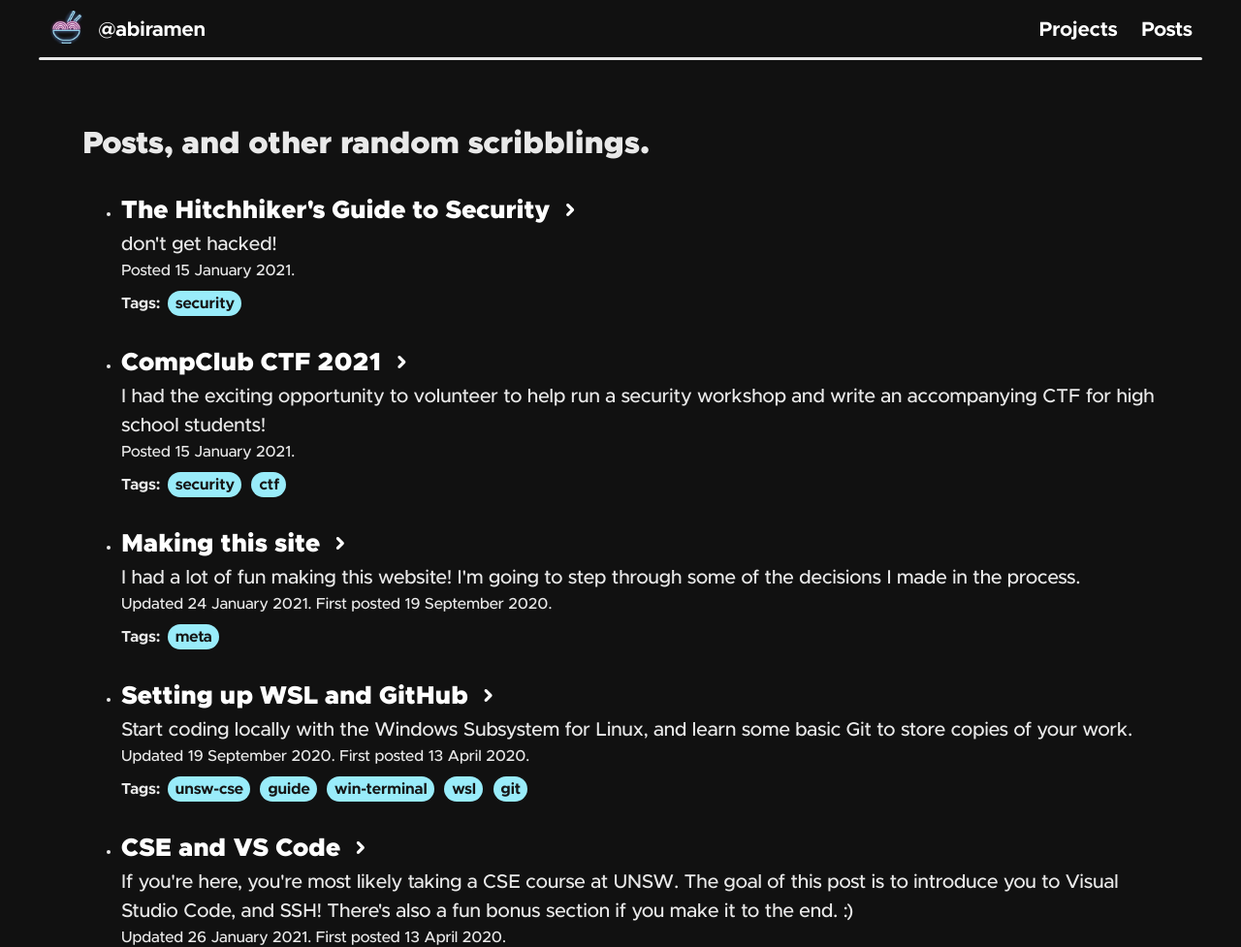
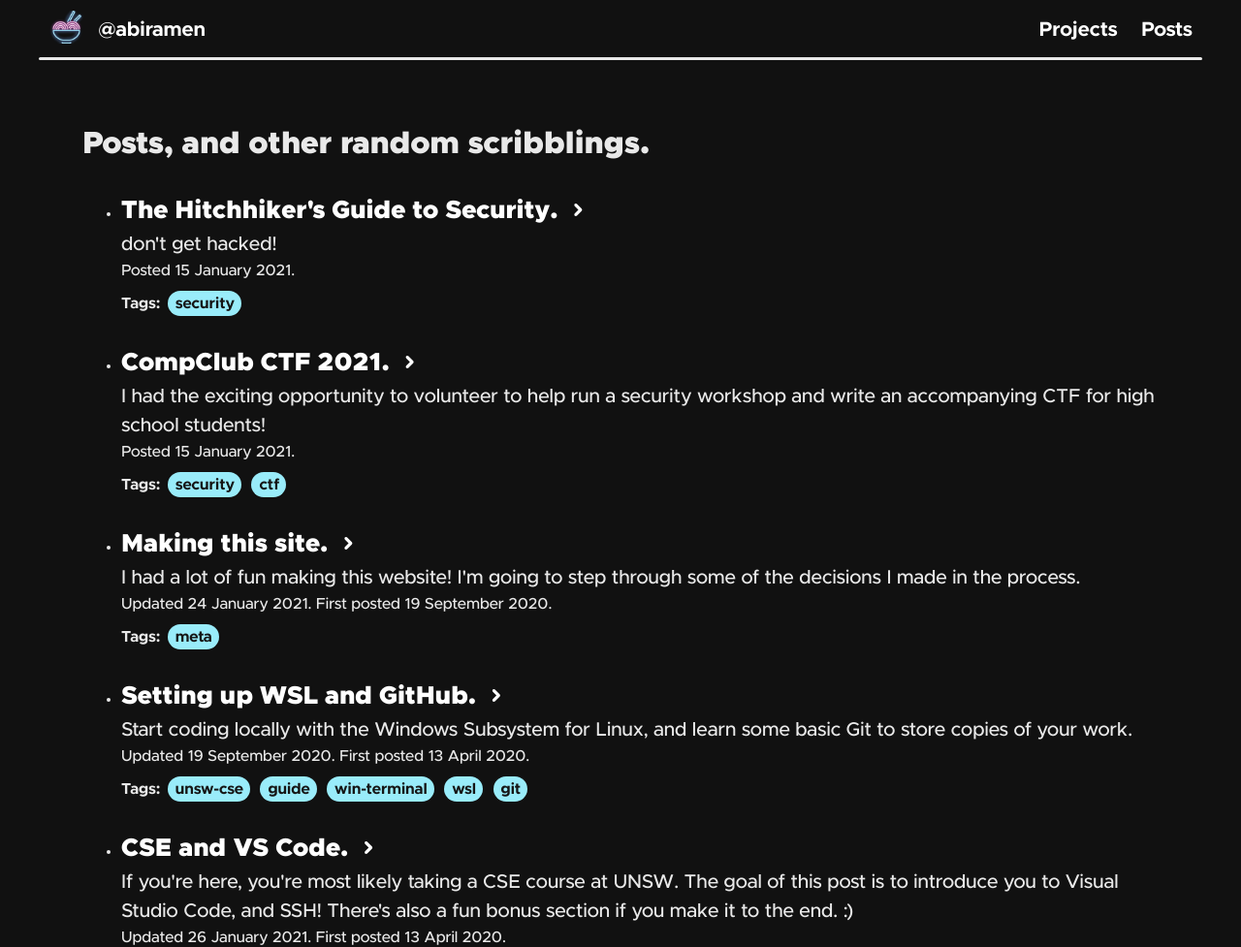
Before and after one commit to jeffreydyao/abiramen.github.io, a Jekyll site: the page built from posts.html, in a window 1280 px wide and 1400 px high. Shown: the top 977 px of the window at 97% size. Built offline with Jekyll 4.4.1, drawn with Linux system fonts in a browser that asks for light colours; nearby versions of some CDN libraries.

Commit message:
Add period to end of titles

```diff
--- a/_includes/snippet.html
+++ b/_includes/snippet.html
@@ -1,5 +1,5 @@
 <li class = "descripted-item">
-    <a href = "{{ post.permalink }}"><span class="project-title">{{ post.title }} <span class="icon">keyboard_arrow_right</span></span></a><br>
+    <a href = "{{ post.permalink }}"><span class="project-title">{{ post.title }}. <span class="icon">keyboard_arrow_right</span></span></a><br>
     <div class = "item-desc">{{ post.desc }}</div>
     <span class="item-time">
         {% if post.last-update %}
```
